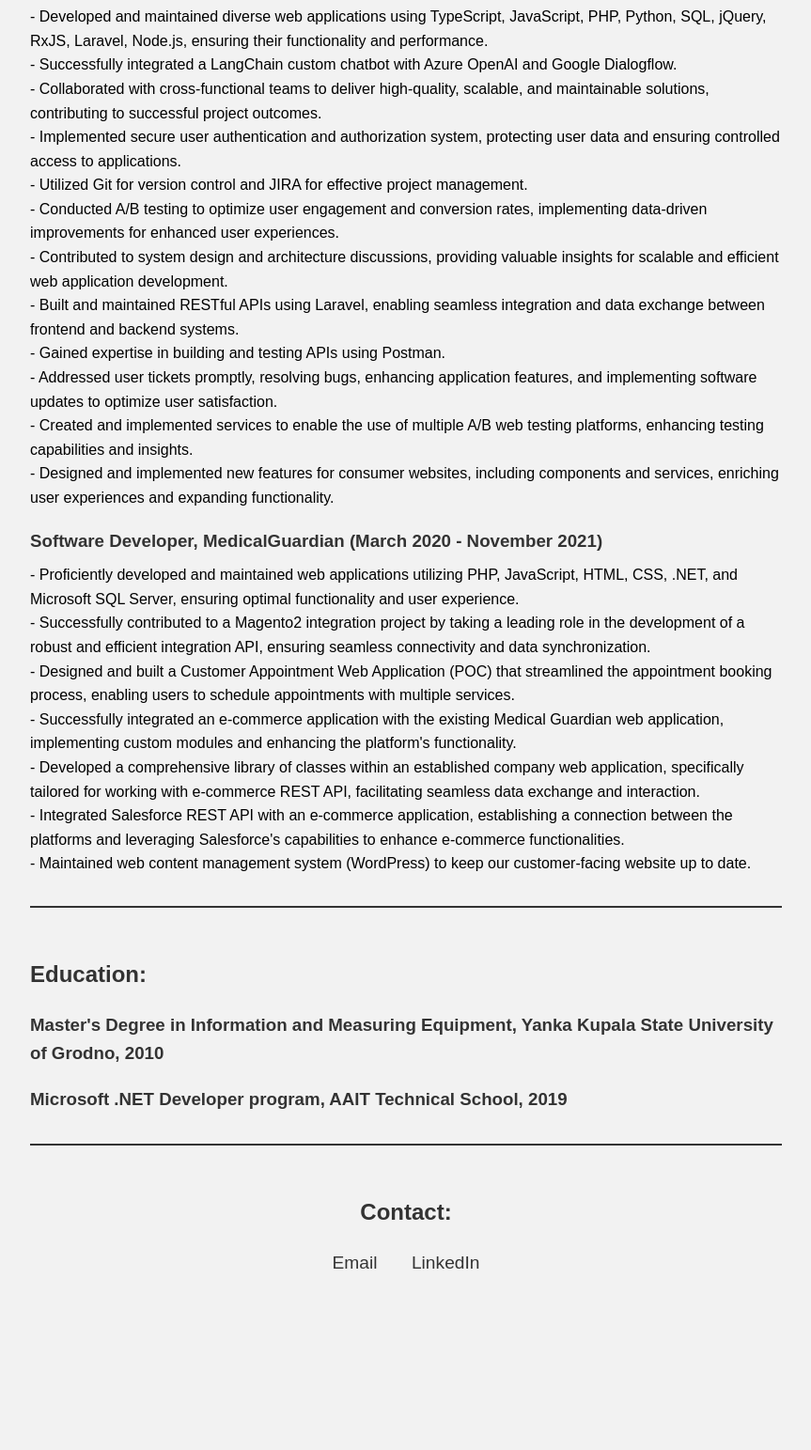
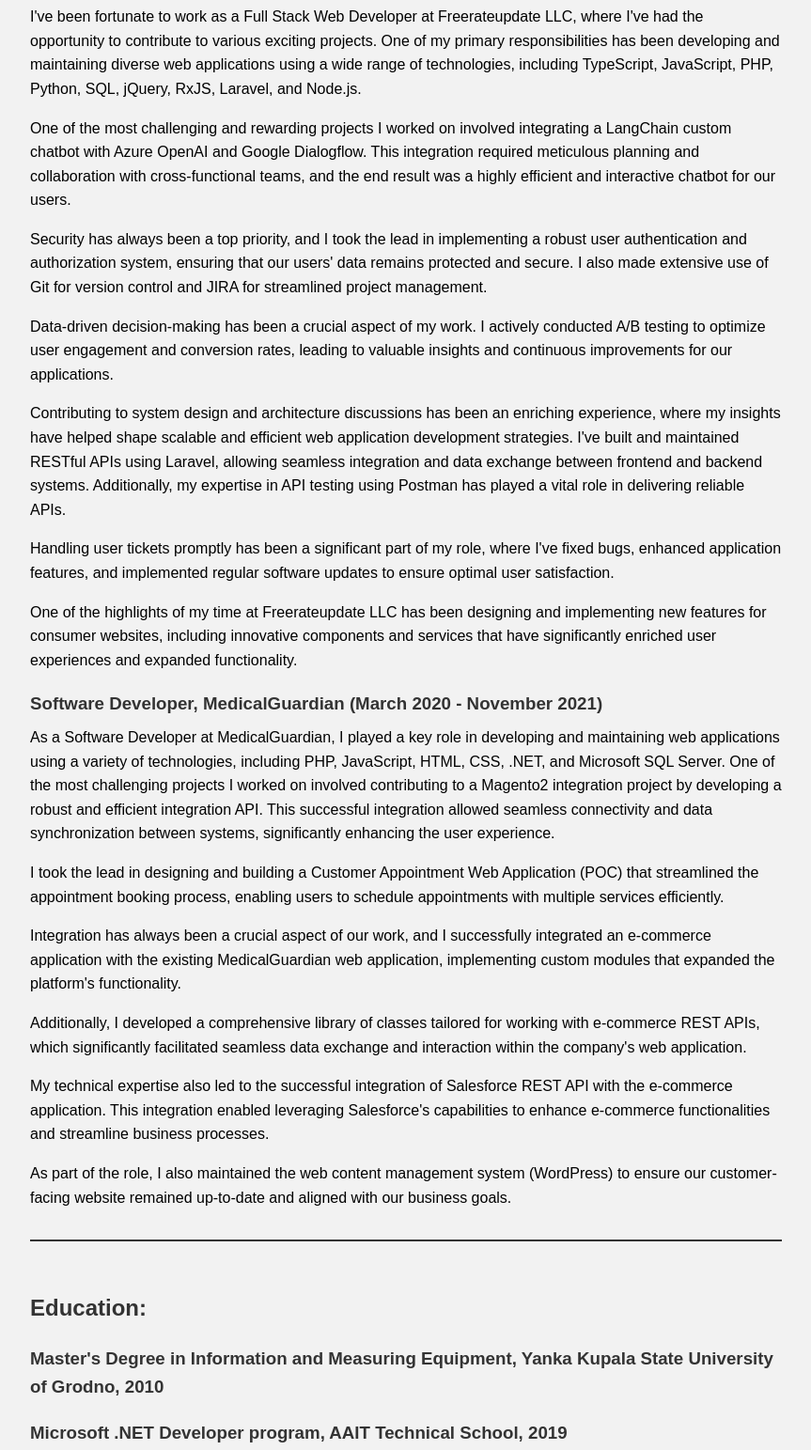
Before and after one commit to glueshen/personal-web-page, a plain HTML site: page index.html in a window 1280 px wide. Shown: the part 1104-2647 px from the top of the page at 94% size, without its empty margins (208-1071 px from the left). Before the commit the page ends 2496 px from the top, so only its background shows below. Drawn offline with Linux system fonts and the light colour scheme.

Commit message:
adding more descriptive expirience section

```diff
--- a/index.html
+++ b/index.html
@@ -107,7 +107,7 @@
 <body>
     <header>
         <h1>Piotr Glueshen</h1>
-        <h1>I am Full Stack Web Developer</h1>
+        <h1>Full Stack Web Developer</h1>
     </header>
     <div class="container">
         <h2>Summary:</h2>
@@ -157,53 +157,53 @@
             <li>System Design</li>
             <li>SOAP/REST API Development</li>
         </ul>
-
         <div class="experience">
             <h2>Professional Experience:</h2>
+
             <h3>Full Stack Web Developer, Freerateupdate LLC (November 2021 - Present)</h3>
             <p>
-                - Developed and maintained diverse web applications using TypeScript, JavaScript, PHP, Python, SQL, jQuery, RxJS, Laravel, Node.js, ensuring their functionality and performance.
-                <br>
-                - Successfully integrated a LangChain custom chatbot with Azure OpenAI and Google Dialogflow.
-                <br>
-                - Collaborated with cross-functional teams to deliver high-quality, scalable, and maintainable solutions, contributing to successful project outcomes.
-                <br>
-                - Implemented secure user authentication and authorization system, protecting user data and ensuring controlled access to applications.
-                <br>
-                - Utilized Git for version control and JIRA for effective project management.
-                <br>
-                - Conducted A/B testing to optimize user engagement and conversion rates, implementing data-driven improvements for enhanced user experiences.
-                <br>
-                - Contributed to system design and architecture discussions, providing valuable insights for scalable and efficient web application development.
-                <br>
-                - Built and maintained RESTful APIs using Laravel, enabling seamless integration and data exchange between frontend and backend systems.
-                <br>
-                - Gained expertise in building and testing APIs using Postman.
-                <br>
-                - Addressed user tickets promptly, resolving bugs, enhancing application features, and implementing software updates to optimize user satisfaction.
-                <br>
-                - Created and implemented services to enable the use of multiple A/B web testing platforms, enhancing testing capabilities and insights.
-                <br>
-                - Designed and implemented new features for consumer websites, including components and services, enriching user experiences and expanding functionality.
+                I've been fortunate to work as a Full Stack Web Developer at Freerateupdate LLC, where I've had the opportunity to contribute to various exciting projects. One of my primary responsibilities has been developing and maintaining diverse web applications using a wide range of technologies, including TypeScript, JavaScript, PHP, Python, SQL, jQuery, RxJS, Laravel, and Node.js.
+            </p>
+            <p>
+                One of the most challenging and rewarding projects I worked on involved integrating a LangChain custom chatbot with Azure OpenAI and Google Dialogflow. This integration required meticulous planning and collaboration with cross-functional teams, and the end result was a highly efficient and interactive chatbot for our users.
+            </p>
+            <p>
+                Security has always been a top priority, and I took the lead in implementing a robust user authentication and authorization system, ensuring that our users' data remains protected and secure. I also made extensive use of Git for version control and JIRA for streamlined project management.
+            </p>
+            <p>
+                Data-driven decision-making has been a crucial aspect of my work. I actively conducted A/B testing to optimize user engagement and conversion rates, leading to valuable insights and continuous improvements for our applications.
+            </p>
+            <p>
+                Contributing to system design and architecture discussions has been an enriching experience, where my insights have helped shape scalable and efficient web application development strategies. I've built and maintained RESTful APIs using Laravel, allowing seamless integration and data exchange between frontend and backend systems. Additionally, my expertise in API testing using Postman has played a vital role in delivering reliable APIs.
+            </p>
+            <p>
+                Handling user tickets promptly has been a significant part of my role, where I've fixed bugs, enhanced application features, and implemented regular software updates to ensure optimal user satisfaction.
+            </p>
+            <p>
+                One of the highlights of my time at Freerateupdate LLC has been designing and implementing new features for consumer websites, including innovative components and services that have significantly enriched user experiences and expanded functionality.
             </p>
 
             <h3>Software Developer, MedicalGuardian (March 2020 - November 2021)</h3>
             <p>
-                - Proficiently developed and maintained web applications utilizing PHP, JavaScript, HTML, CSS, .NET, and Microsoft SQL Server, ensuring optimal functionality and user experience.
-                <br>
-                - Successfully contributed to a Magento2 integration project by taking a leading role in the development of a robust and efficient integration API, ensuring seamless connectivity and data synchronization.
-                <br>
-                - Designed and built a Customer Appointment Web Application (POC) that streamlined the appointment booking process, enabling users to schedule appointments with multiple services.
-                <br>
-                - Successfully integrated an e-commerce application with the existing Medical Guardian web application, implementing custom modules and enhancing the platform's functionality.
-                <br>
-                - Developed a comprehensive library of classes within an established company web application, specifically tailored for working with e-commerce REST API, facilitating seamless data exchange and interaction.
-                <br>
-                - Integrated Salesforce REST API with an e-commerce application, establishing a connection between the platforms and leveraging Salesforce's capabilities to enhance e-commerce functionalities.
-                <br>
-                - Maintained web content management system (WordPress) to keep our customer-facing website up to date.
+                As a Software Developer at MedicalGuardian, I played a key role in developing and maintaining web applications using a variety of technologies, including PHP, JavaScript, HTML, CSS, .NET, and Microsoft SQL Server. One of the most challenging projects I worked on involved contributing to a Magento2 integration project by developing a robust and efficient integration API. This successful integration allowed seamless connectivity and data synchronization between systems, significantly enhancing the user experience.
+            </p>
+            <p>
+                I took the lead in designing and building a Customer Appointment Web Application (POC) that streamlined the appointment booking process, enabling users to schedule appointments with multiple services efficiently.
+            </p>
+            <p>
+                Integration has always been a crucial aspect of our work, and I successfully integrated an e-commerce application with the existing MedicalGuardian web application, implementing custom modules that expanded the platform's functionality.
+            </p>
+            <p>
+                Additionally, I developed a comprehensive library of classes tailored for working with e-commerce REST APIs, which significantly facilitated seamless data exchange and interaction within the company's web application.
+            </p>
+            <p>
+                My technical expertise also led to the successful integration of Salesforce REST API with the e-commerce application. This integration enabled leveraging Salesforce's capabilities to enhance e-commerce functionalities and streamline business processes.
+            </p>
+            <p>
+                As part of the role, I also maintained the web content management system (WordPress) to ensure our customer-facing website remained up-to-date and aligned with our business goals.
             </p>
         </div>
+
 
         <div class="education">
             <h2>Education:</h2>
```
